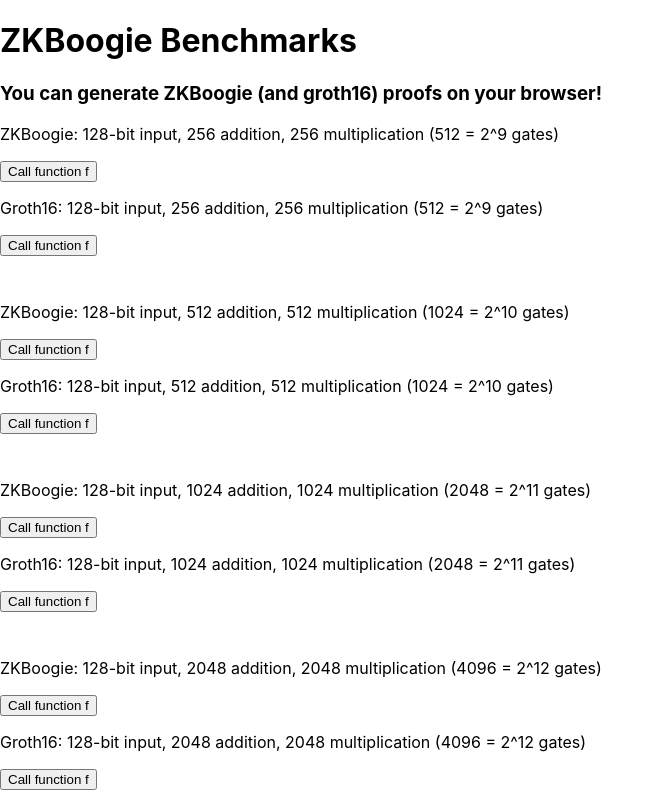
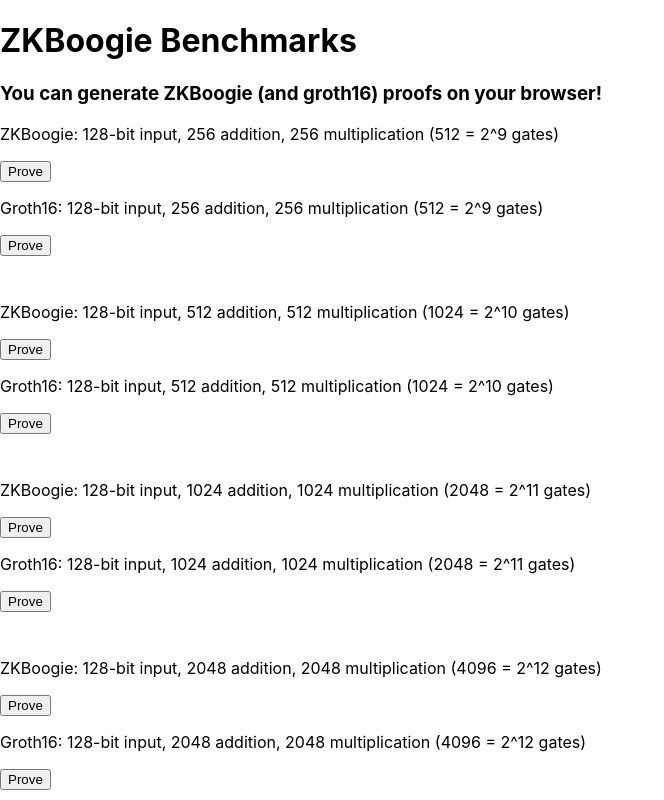
Before and after one commit to SoraSuegami/zkboogie-client-bench, a React (Create React App) app: page / in a window 1280 px wide. Shown: the top 800 px of the page, without its empty margins (0-664 px from the left). Built offline with nearby package versions, Linux system fonts and the light colour scheme.

Commit message:
change the button name

```diff
--- a/src/App.tsx
+++ b/src/App.tsx
@@ -191,7 +191,7 @@
       {listData.map((item, idx) => (
         <div key={item.id}>
           <p>{item.description}</p>
-          <button onClick={() => handleClick(item.id)}>Call function f</button>
+          <button onClick={() => handleClick(item.id)}>Prove</button>
           {results[item.id] && <p>{results[item.id]}</p>}
           {idx % 2 === 1 && <div style={{ height: '30px' }} />}
         </div>
```
